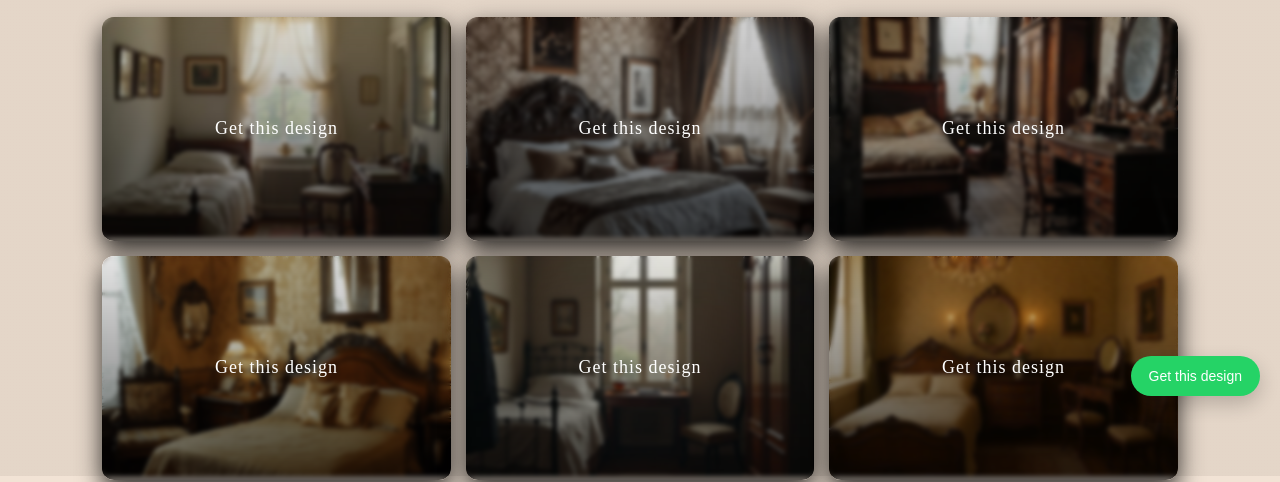
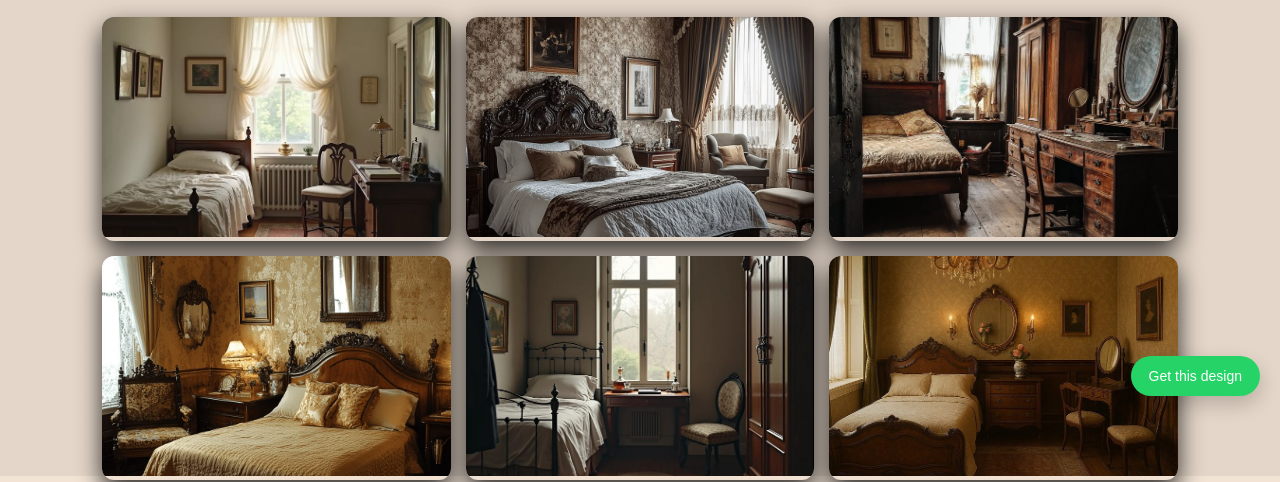
Before and after one commit to xansar1/Timber-Type, a plain HTML site: page catalog.html in a window 1280 px wide. Shown: the part 324-806 px from the top of the page. Drawn offline with Linux system fonts and the light colour scheme.

Commit message:
Update style.css

```diff
--- a/style.css
+++ b/style.css
@@ -511,7 +511,6 @@ body::before {
 
   font-family: 'Playfair Display', serif;
   font-size: 18px;
-  letter-spacing: 1px;
 
   color: #fff;
 
@@ -519,12 +518,10 @@ body::before {
     to top,
     rgba(0,0,0,0.6),
     rgba(0,0,0,0.1)
-    );
+  );
 
-  opacity: 1;
-  transition: all 0.4s ease;
-
-  backdrop-filter: blur(2px);
+  opacity: 0;
+  transition: 0.3s;
 }
 
 .card:hover {
@@ -532,6 +529,10 @@ body::before {
 }
 
 .card:hover::after {
+  opacity: 1;
+}
+
+.card:active::after {
   opacity: 1;
 }
 
```
